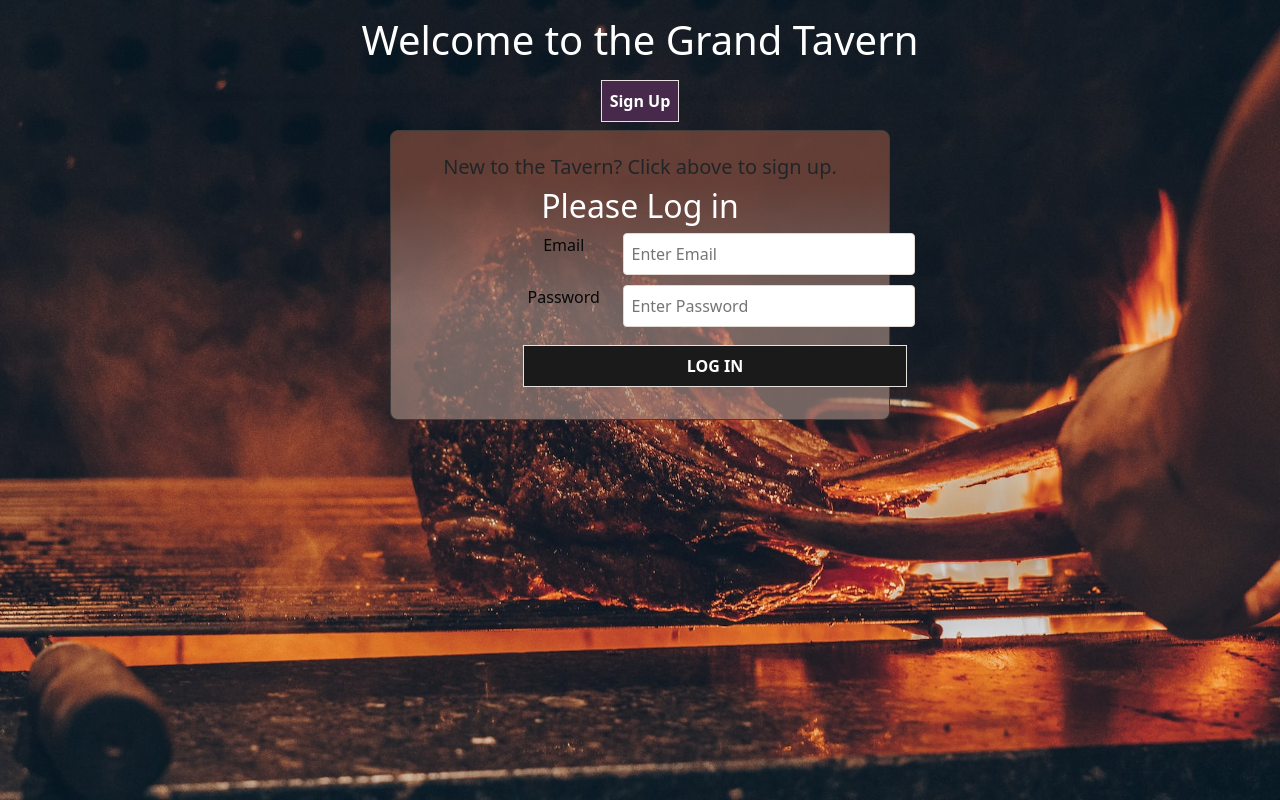
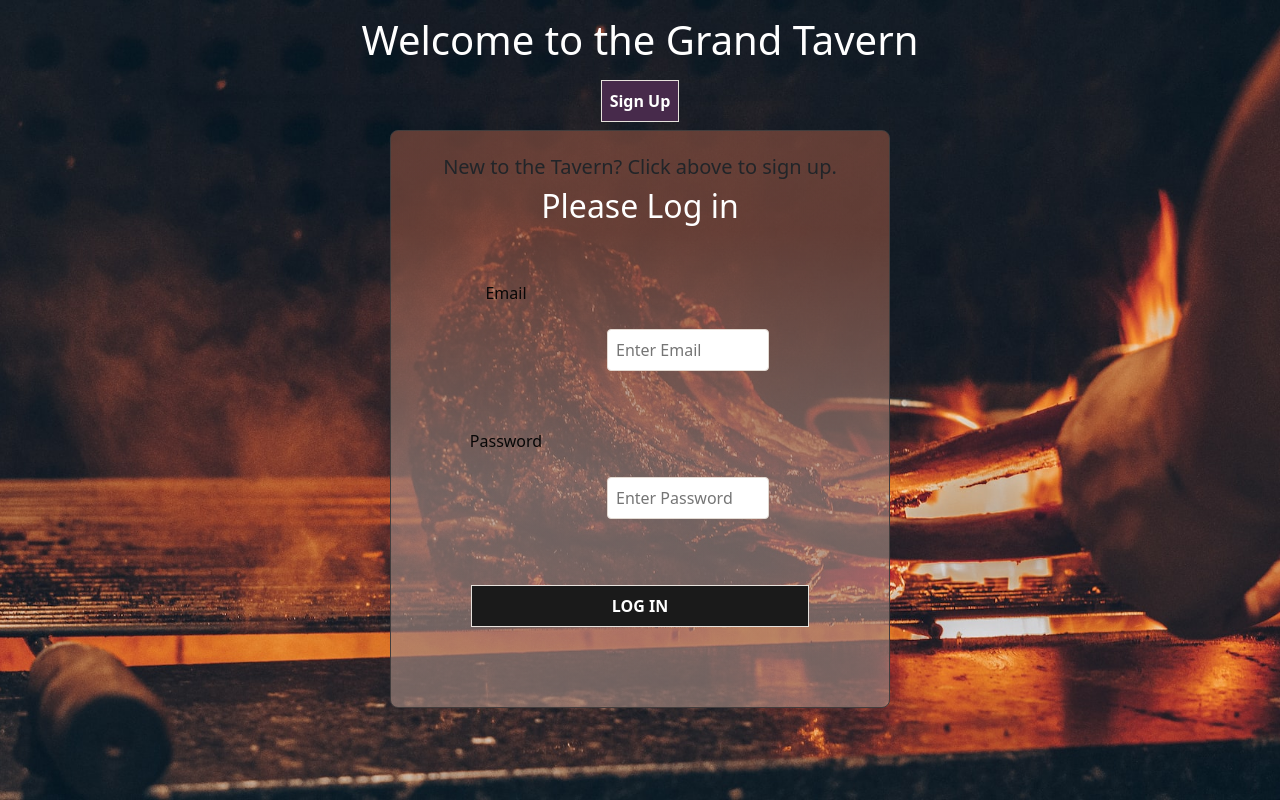
Before and after one commit to BDukesuwu/Grand-Tavern, a React (Create React App) app: page / in a window 1280 px wide. Built offline with nearby package versions, Linux system fonts and the light colour scheme; no server answers.

Commit message:
form and css

```diff
--- a/src/pages/HomePage/HomePage.css
+++ b/src/pages/HomePage/HomePage.css
@@ -4,7 +4,17 @@ section {
 h2, p{
     color: white;
 }
+h3 {
+    color: #000;
+}
 
+#booking {
+    background-color: bisque;
+    padding: 3em;
+}
 form {
-    margin-left: 100px;
+    padding: 3em;
 }
+input {
+    margin: 3em;
+}
--- a/src/pages/HomePage/HomePage.jsx
+++ b/src/pages/HomePage/HomePage.jsx
@@ -4,6 +4,7 @@ import steak from '../../images/steak.png';
 import season from '../../images/season.png';
 import nutrition from '../../images/nutrition.png';
 import './HomePage.css'
+import Form from 'react-bootstrap/Form';
 
 export default function Homepage() {
   return (
@@ -51,7 +52,7 @@ export default function Homepage() {
 
     <section id="booking">
       <form>
-        <h2>Book a table</h2>
+        <h3>Book a table</h3>
 
         <input type="date" name="Date"/>
 
```
